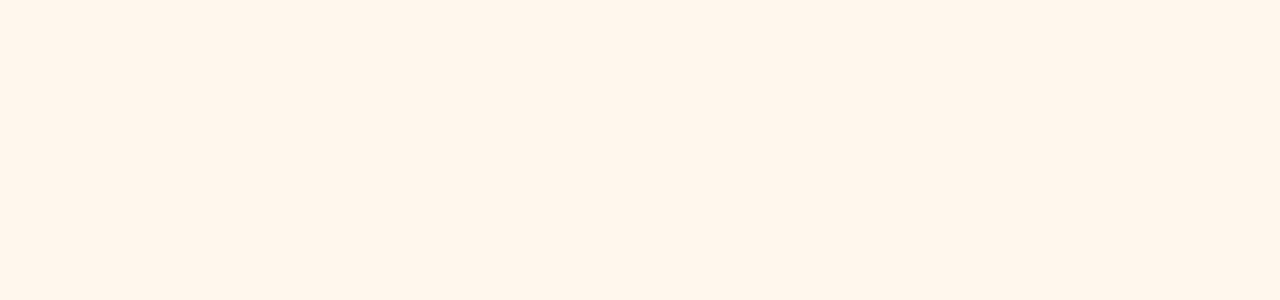
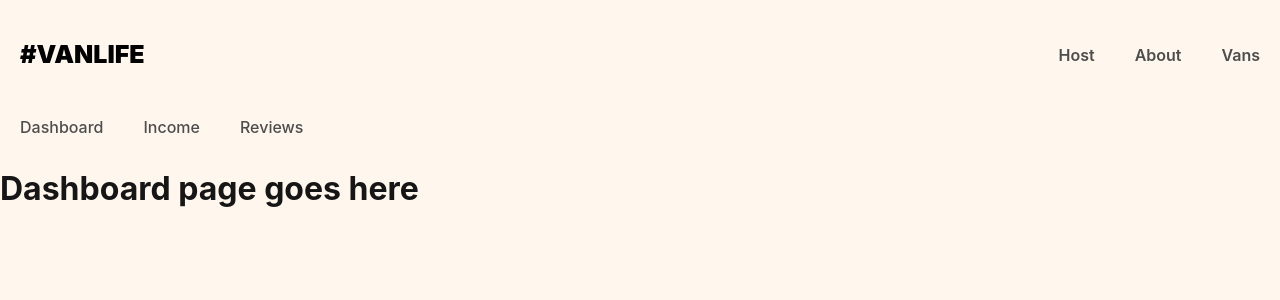
Before and after one commit to ebenamoafo2/Van-life, a React (Vite) app in the folder Van-life/: page /host in a window 1280 px wide. Before the commit this address had no page. Shown: the top 300 px of the page. Built offline with nearby package versions, Linux system fonts and the light colour scheme; what miragejs would draw is missing.

Commit message:
- Added Layout and HostLayout components for shared layouts and navigation - Organized pages into structured folders (Pages/, components/) - Implemented nested routes for host dashboard, income, and reviews - Updated BrowserRouter setup for cleaner and more maintainable routing hierarchy

```diff
--- a/Van-life/src/App.css
+++ b/Van-life/src/App.css
@@ -65,7 +65,7 @@ header a:hover {
 
 /*** HOME PAGE ***/
 .home-container {
-    background: linear-gradient(0deg, rgba(0, 0, 0, 0.46), rgba(0, 0, 0, 0.46)), url("./assets/images/home-hero.png") no-repeat center center;
+    background: linear-gradient(0deg, rgba(0, 0, 0, 0.46), rgba(0, 0, 0, 0.46)), url("./assets/image 53.png") no-repeat center center;
     -webkit-background-size: cover;
     -moz-background-size: cover;
     -o-background-size: cover;
@@ -231,3 +231,22 @@ header a:hover {
 i[class*='van-type-'] {
     padding: 7px 14px;
 }
+
+/**Host Navigation **/
+
+.host-nav {
+    display: flex;
+}
+
+.host-nav a {
+    text-decoration: none;
+    color: #4D4D4D;
+    font-weight: 500;
+    padding: 5px 20px;
+}
+
+.host-nav a:hover {
+    color: #161616;
+    text-decoration: underline;
+    font-weight: 600;
+}
--- a/Van-life/src/About.jsx
+++ b/Van-life/src/Pages/About.jsx
@@ -1,5 +1,5 @@
 import { Link } from 'react-router'
-import bgImg from './assets/image 54.png'
+import bgImg from '../assets/image 54.png'
 export default function About() {
     return (
         <div className="about-page-container">
--- a/Van-life/src/App.jsx
+++ b/Van-life/src/Pages/App.jsx
@@ -1,4 +1,4 @@
-import './App.css'
+import '../App.css'
 import { Link } from 'react-router'
 
 function App() {
--- /dev/null
+++ b/Van-life/src/Pages/Host/Dashboard.jsx
@@ -0,0 +1,11 @@
+import { Outlet } from 'react-router';
+
+
+export default function Dashboard() {
+    return (
+        <>
+        <h1>Dashboard page goes here</h1>
+        <Outlet />
+        </>
+    )
+}
--- /dev/null
+++ b/Van-life/src/Pages/Host/Income.jsx
@@ -0,0 +1,7 @@
+
+
+export default function Income() {
+    return (
+        <h1>Income page goes here</h1>
+    )
+}
--- /dev/null
+++ b/Van-life/src/Pages/Host/Reviews.jsx
@@ -0,0 +1,7 @@
+
+
+export default function Reviews() {
+    return (
+        <h1>Reviews page goes here</h1>
+    )
+}
--- a/Van-life/src/components/Header.jsx
+++ b/Van-life/src/components/Header.jsx
@@ -1,4 +1,4 @@
-
+import { Link } from 'react-router';
 
 
 
@@ -7,6 +7,7 @@ export default function Header() {
         <header>
         <Link className="site-logo" to="/">#VanLife</Link>
         <nav>
+          <Link to='/host'>Host</Link>
           <Link to="/about">About</Link>
           <Link to='/vans'>Vans</Link>
         </nav>
--- /dev/null
+++ b/Van-life/src/components/HostLayout.jsx
@@ -0,0 +1,14 @@
+import { Link, Outlet } from 'react-router';
+
+export default function HostLayout() {
+    return (
+        <>
+            <nav className='host-nav'>
+                <Link to="/host">Dashboard</Link>
+                <Link to="/host/income">Income</Link>
+                <Link to="/host/reviews">Reviews</Link>
+            </nav>
+            <Outlet />
+        </>
+    )
+}
--- a/Van-life/src/components/Layout.jsx
+++ b/Van-life/src/components/Layout.jsx
@@ -1,5 +1,17 @@
 import { Outlet } from 'react-router'
+import Header from "./Header"
 
 export default function Layout(){
-return <h1> This is the layout route</h1>
+return (
+    <>
+
+        <Header />
+        <Outlet  />
+
+
+
+    </>
+
+
+)
 }
--- a/Van-life/src/main.jsx
+++ b/Van-life/src/main.jsx
@@ -2,12 +2,16 @@ import { StrictMode } from 'react'
 import { createRoot } from 'react-dom/client'
 import { BrowserRouter, Routes, Route,Link } from 'react-router';
 import './index.css'
-import App from './App.jsx'
-import About from './About'
-import Vans from './Vans.jsx'
+import App from './Pages/App.jsx'
+import About from './Pages/About.jsx'
+import Vans from './Pages/Vans/Vans.jsx'
 import "./server/server.js"
-import VanDetail from "./VanDetail"
+import VanDetail from "./Pages/Vans/VanDetail.jsx"
 import Layout from './components/Layout'
+import Dashboard from "./Pages/Host/Dashboard"
+import Income from "./Pages/Host/Income"
+import Reviews from "./Pages/Host/Reviews"
+import HostLayout from "./components/HostLayout"
 
 
 
@@ -22,6 +26,12 @@ createRoot(document.getElementById('root')).render(
           <Route path="/about" element={<About />} />
           <Route path='/vans' element={<Vans />} />
           <Route path="/vans/:id" element={<VanDetail />} />
+
+            <Route path ="host" element={<HostLayout/>}>
+              <Route index element={<Dashboard />} />
+              <Route path='income' element={<Income />} />
+              <Route path='reviews' element={<Reviews />} />
+          </Route>
         </Route>
       </Routes>
     </BrowserRouter>
```
Also changed, not shown: Van-life/src/Pages/Vans/VanDetail.jsx (renamed from Van-life/src/VanDetail.jsx), Van-life/src/Pages/Vans/Vans.jsx (renamed from Van-life/src/Vans.jsx).
